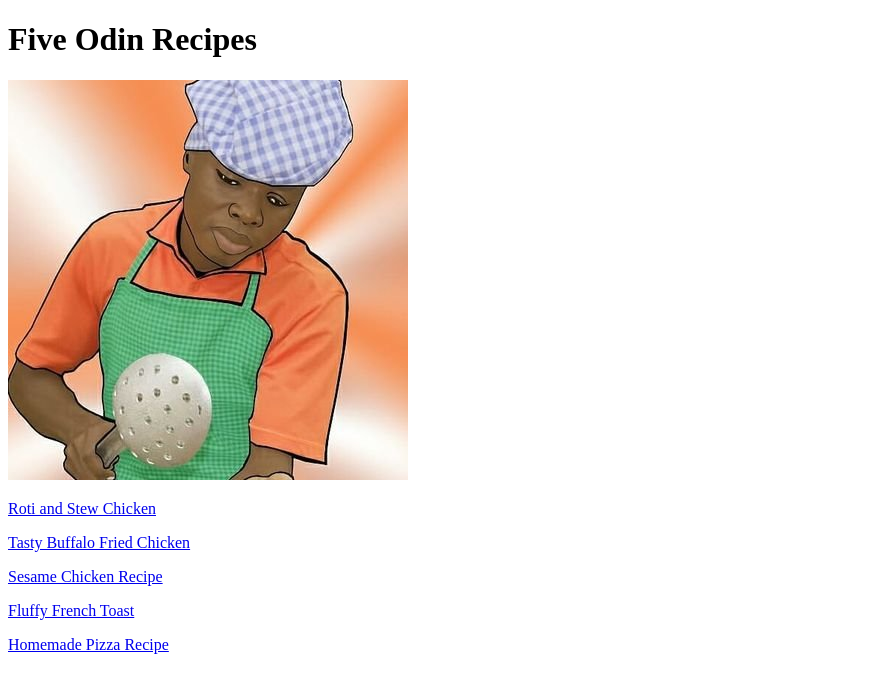
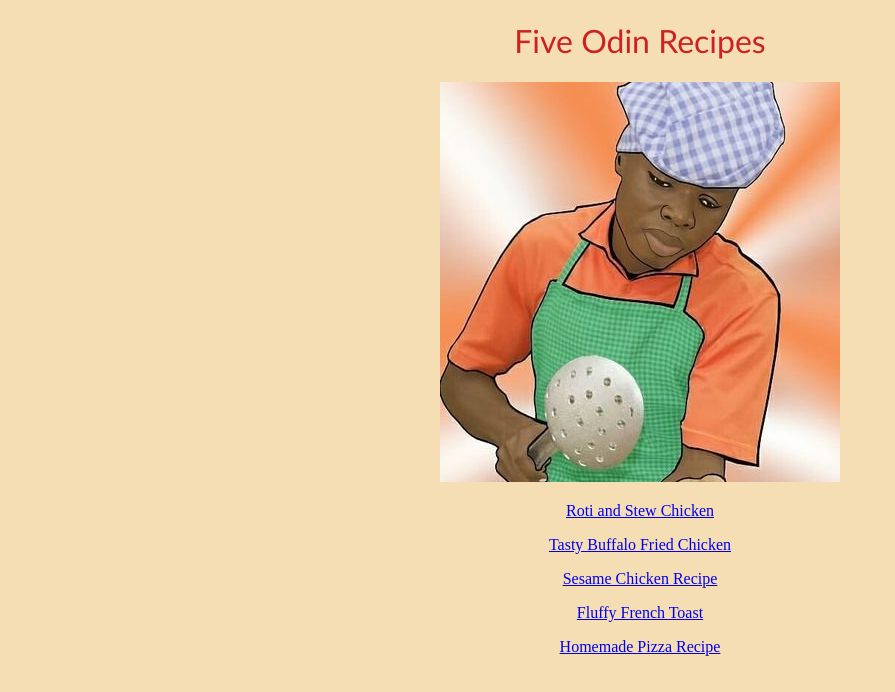
Before and after one commit to heirplanez/odin-recipes, a plain HTML site: page index.html in a window 1280 px wide. Shown: the whole page, without its empty margins (0-895 px from the left). Drawn offline with Linux system fonts and the light colour scheme.

Commit message:
added styling to index.html

```diff
--- a/index.html
+++ b/index.html
@@ -5,10 +5,11 @@
     <meta http-equiv="X-UA-Compatible" content="IE=edge">
     <meta name="viewport" content="width=device-width, initial-scale=1.0">
     <title>Odin Recipes Homepage</title>
+    <link rel="stylesheet" href="styles.css"/>
 </head>
 <body>
     <h1>Five Odin Recipes</h1>
-    <img src="chef.jpeg" alt="chef cooking">
+    <center><img src="chef.jpeg" alt="chef cooking" class="photo"></center>
     <p><a href="recipes/roti_stew_chicken.html" target="_blank">Roti and Stew Chicken</a></p>
     <p><a href="recipes/fried_chicken_wings.html" target="_blank">Tasty Buffalo Fried Chicken</a></p>
     <p><a href="recipes/sesame_chicken_recipe.html" target="_blank">Sesame Chicken Recipe</a></p>
--- /dev/null
+++ b/styles.css
@@ -0,0 +1,14 @@
+body {
+    background-color: wheat;
+}
+h1 {
+    color: rgb(204, 34, 34);
+    font-family: 'Trebuchet MS', 'Lucida Sans Unicode', 'Lucida Grande', 'Lucida Sans', Arial, sans-serif;
+    text-align: center;
+    text-decoration: double;
+    font-weight: 450;
+}
+
+p {
+    text-align: center;
+}
```
